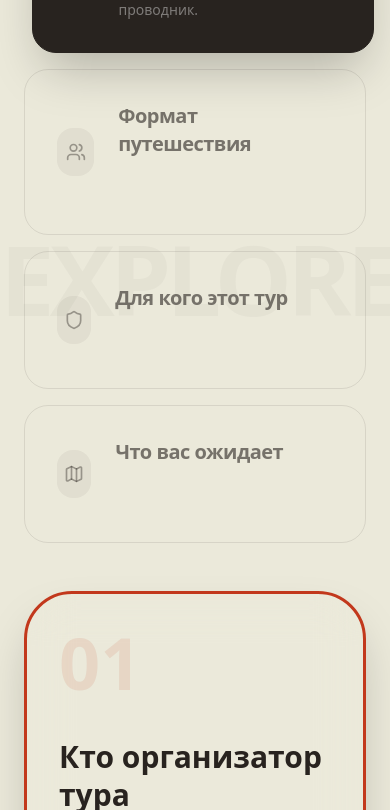
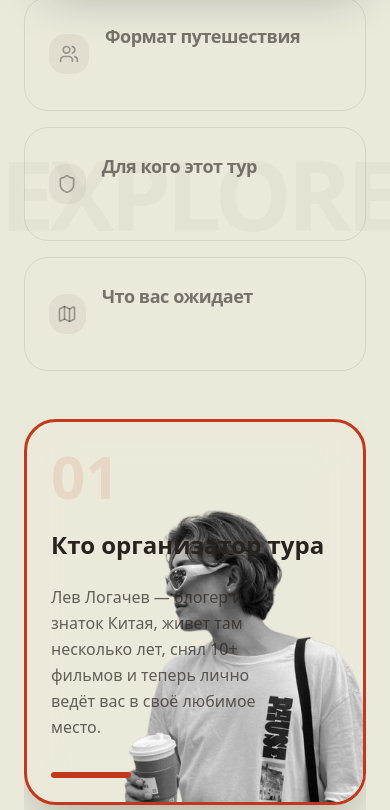
Before and after one commit to payton-ggg/chi-na, a Next.js app: page / in a window 390 px wide. Shown: the part 1374-2184 px from the top of the page. Built offline with nearby package versions, Linux system fonts and the light colour scheme.

Commit message:
feat: add Features section component and framer-motion dependency.

```diff
--- a/app/components/sections/Features.tsx
+++ b/app/components/sections/Features.tsx
@@ -77,16 +77,17 @@ export default function Features() {
               <div
                 key={index}
                 onMouseEnter={() => setActiveFeature(index)}
-                className={`group cursor-pointer rounded-3xl p-8 transition-all duration-500 border ${
+                onClick={() => setActiveFeature(index)}
+                className={`group cursor-pointer rounded-3xl p-6 md:p-8 transition-all duration-500 border ${
                   activeFeature === index
                     ? "bg-dark-section border-dark-section shadow-2xl translate-x-2"
                     : "bg-transparent border-dark-section/10 hover:border-accent-cta/30"
                 }`}
               >
                 <div className="flex items-center justify-between">
-                  <div className="flex items-center gap-6">
+                  <div className="flex items-center gap-4 md:gap-6">
                     <div
-                      className={`w-12 h-12 rounded-2xl flex items-center justify-center transition-colors duration-500 ${
+                      className={`w-10 h-10 md:w-12 md:h-12 rounded-2xl flex items-center justify-center transition-colors duration-500 ${
                         activeFeature === index
                           ? "bg-accent-cta text-white"
                           : "bg-dark-section/5 text-dark-section/40 group-hover:text-accent-cta"
@@ -96,7 +97,7 @@ export default function Features() {
                     </div>
                     <div>
                       <h3
-                        className={`text-xl md:text-3xl font-bold tracking-tight transition-all duration-300 ${
+                        className={`text-lg md:text-3xl font-bold tracking-tight transition-all duration-300 ${
                           activeFeature === index
                             ? "text-white"
                             : "text-dark-section/60"
@@ -105,7 +106,7 @@ export default function Features() {
                         {feature.title}
                       </h3>
                       <p
-                        className={`text-sm mt-1 transition-all duration-300 ${
+                        className={`text-xs md:text-sm mt-1 transition-all duration-300 ${
                           activeFeature === index
                             ? "text-white/40"
                             : "text-dark-section/20 opacity-0 group-hover:opacity-100"
@@ -116,7 +117,7 @@ export default function Features() {
                     </div>
                   </div>
                   <ArrowUpRight
-                    className={`transition-all duration-500 ${
+                    className={`w-5 h-5 md:w-6 md:h-6 transition-all duration-500 ${
                       activeFeature === index
                         ? "text-accent-cta opacity-100 scale-125"
                         : "text-dark-section/20 opacity-0 group-hover:opacity-100 -translate-x-4 translate-y-4 group-hover:translate-x-0 group-hover:translate-y-0"
@@ -128,22 +129,23 @@ export default function Features() {
           </div>
 
           {/* Right Column - Elaborated Description */}
-          <div className="lg:col-span-6 relative h-full min-h-[400px]">
-            <div className="sticky top-40">
+          <div className="lg:col-span-6 relative lg:min-h-[400px]">
+            <div className="lg:sticky lg:top-40">
               {features.map((feature, index) => (
                 <div
                   key={index}
-                  className={`transition-all duration-700 absolute inset-0 ${
+                  className={`transition-all duration-700 ease-in-out ${
                     activeFeature === index
-                      ? "opacity-100 translate-y-0 translate-x-0 visible"
-                      : "opacity-0 translate-y-10 translate-x-10 invisible"
-                  }`}
+                      ? "opacity-100 grid-rows-[1fr] lg:relative lg:z-10"
+                      : "opacity-0 grid-rows-[0fr] lg:absolute lg:inset-0 lg:pointer-events-none"
+                  } grid lg:block`}
                 >
+                  <div className="overflow-hidden">
                     <div
-                    className={`backdrop-blur-xl border rounded-[3rem] p-8 md:p-10 shadow-2xl relative overflow-hidden h-fit transition-all duration-500 ${
+                      className={`backdrop-blur-xl border rounded-4xl md:rounded-[3rem] p-6 md:p-10 shadow-2xl relative overflow-hidden transition-all duration-500 mb-4 ${
                         index === 0 || index === 2
-                        ? "  border-accent-cta border-[3px]"
-                        : "bg-accent-cta border-transparent"
+                          ? "border-accent-cta border-[3px]"
+                          : "bg-accent-cta border-transparent text-white"
                       }`}
                     >
                       {/* Decorative Image */}
@@ -166,7 +168,7 @@ export default function Features() {
                       {/* Content */}
                       <div className="relative z-10">
                         <div
-                        className={`text-7xl md:text-9xl font-black mb-10 opacity-10 leading-none ${
+                          className={`text-6xl md:text-8xl font-black mb-6 md:mb-10 opacity-10 leading-none ${
                             index === 0 || index === 2
                               ? "text-accent-cta"
                               : "text-white"
@@ -176,7 +178,7 @@ export default function Features() {
                         </div>
 
                         <h4
-                        className={`text-3xl md:text-4xl font-bold mb-8 leading-tight ${
+                          className={`text-2xl md:text-4xl font-bold mb-6 md:mb-8 leading-tight ${
                             index === 0 || index === 2
                               ? "text-dark-section"
                               : "text-white"
@@ -186,22 +188,23 @@ export default function Features() {
                         </h4>
 
                         <p
-                        className={`text-lg md:text-xl font-light leading-relaxed ${
+                          className={`text-base md:text-xl font-light leading-relaxed ${
                             index === 0 || index === 2
                               ? "text-dark-section/70 max-w-[85%]"
-                            : "text-white"
+                              : "text-white/90"
                           }`}
                         >
                           {feature.description}
                         </p>
 
                         <div
-                        className={`mt-12 w-20 h-1.5 rounded-full ${
+                          className={`mt-8 md:mt-12 w-20 h-1.5 rounded-full ${
                             index === 0 || index === 2
                               ? "bg-accent-cta"
                               : "bg-white/30"
                           }`}
                         />
+                      </div>
                     </div>
                   </div>
                 </div>
--- a/package.json
+++ b/package.json
@@ -10,6 +10,7 @@
   },
   "dependencies": {
     "@studio-freight/lenis": "^1.0.42",
+    "framer-motion": "^12.29.0",
     "lucide-react": "^0.562.0",
     "next": "16.1.4",
     "react": "19.2.3",
```
Also changed, not shown: 1 other file (tests, documents, lock files or other folders). Lines whose indentation alone changed are shown as unchanged.
